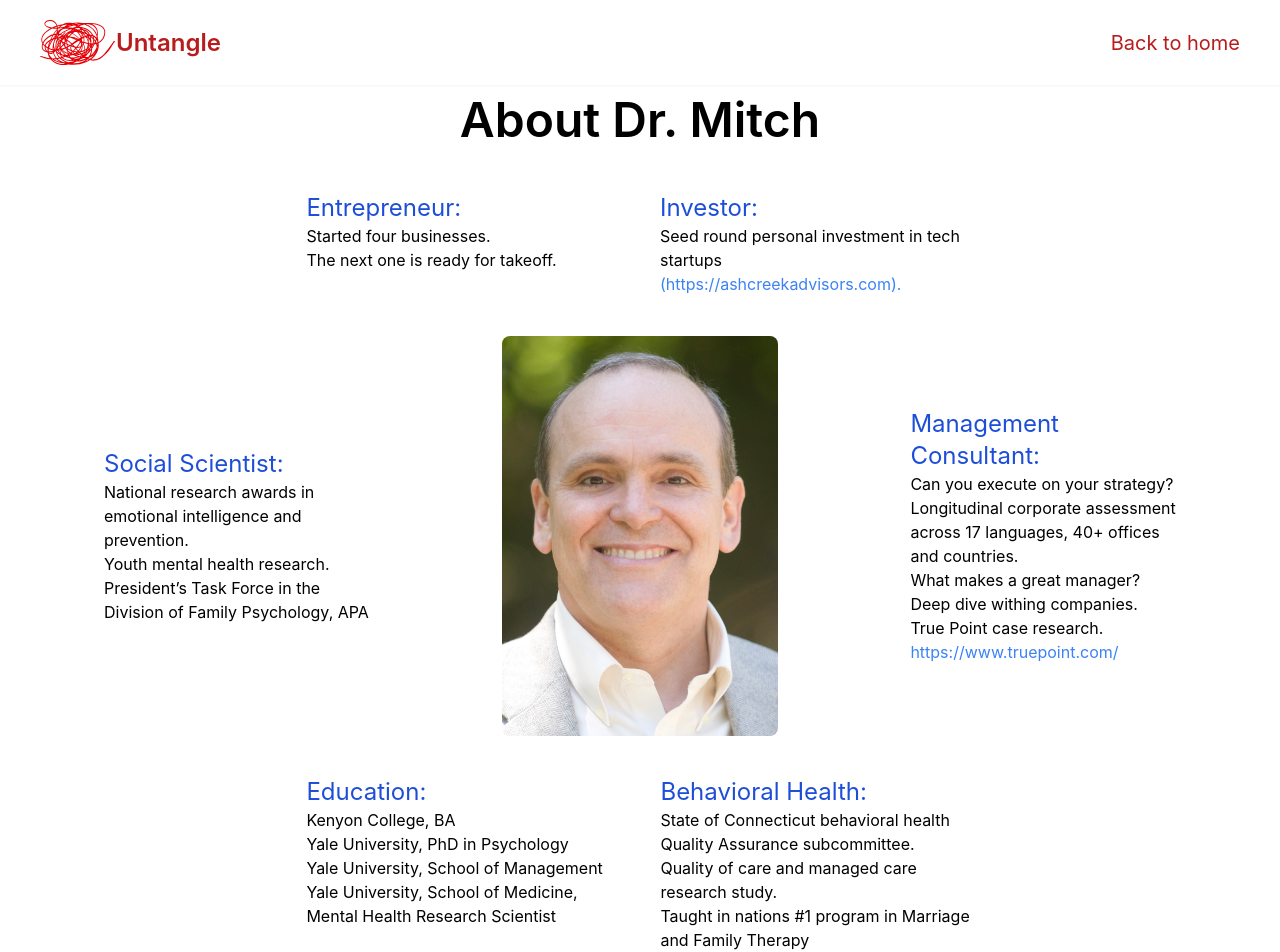
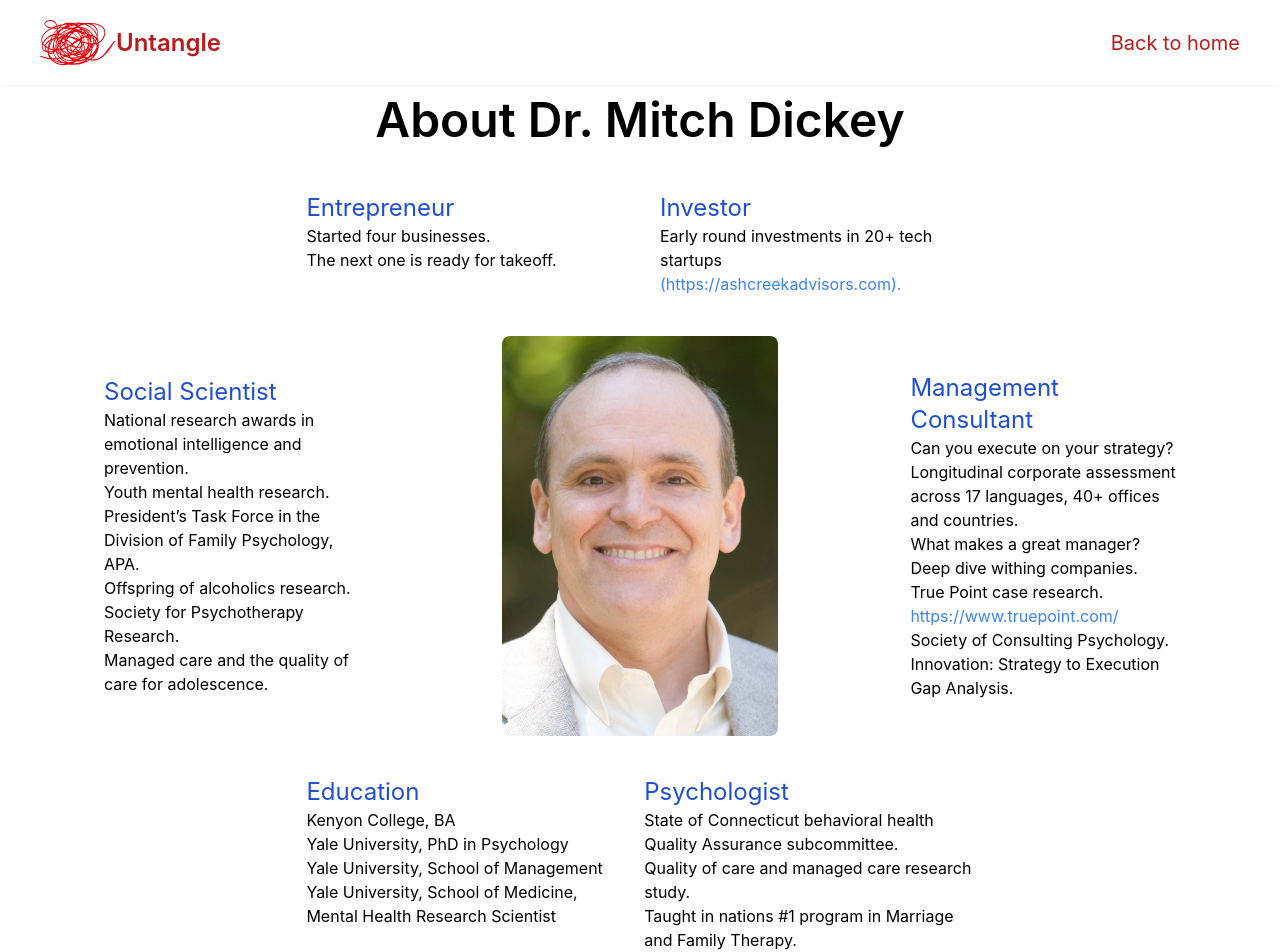
Before and after one commit to Lubwama-Emmanuel/Making_Adults, a React (Create React App) app: page /mitch in a window 1280 px wide. Shown: the top 952 px of the page. Built offline with nearby package versions, Linux system fonts and the light colour scheme.

Commit message:
feat:added new changes

```diff
--- a/package.json
+++ b/package.json
@@ -3,6 +3,7 @@
   "version": "0.1.0",
   "private": true,
   "dependencies": {
+    "@headlessui/react": "^1.7.17",
     "@testing-library/jest-dom": "^5.17.0",
     "@testing-library/react": "^13.4.0",
     "@testing-library/user-event": "^13.5.0",
--- a/src/components/About.jsx
+++ b/src/components/About.jsx
@@ -17,10 +17,10 @@ export default function About() {
         <Heading number={4} title={"About Dr.Mitch"} />
         <div className="mb-10 grid grid-cols-2 items-center">
           <div className="flex flex-col items-center space-y-10 px-2 sm:block sm:space-y-16">
-            <Aspect aspect={"investor"} />
-            <Aspect aspect={"Psychologist"} />
-            <Aspect aspect={"social scientist"} />
+            <Aspect aspect={"Investor in startups"} />
             <Aspect aspect={"serial entrepreneur"} />
+            <Aspect aspect={"Management consultant"} />
+            <Aspect aspect={"scientist"} />
           </div>
           <div className="flex justify-center">
             <img
@@ -46,7 +46,7 @@ function Aspect({ aspect }) {
   return (
     <div className="flex items-center justify-between gap-2">
       <div className="hidden h-[2px] w-auto flex-grow bg-[#000] sm:block"></div>
-      <h3 className="text-2xl capitalize">{aspect}</h3>
+      <h3 className="sm:text-2xl text-lg text-center capitalize">{aspect}</h3>
     </div>
   );
 }
--- a/src/components/Mitch.jsx
+++ b/src/components/Mitch.jsx
@@ -3,22 +3,22 @@ export default function Mitch() {
     <section className="mx-auto mt-24 max-w-screen-2xl">
       <div className="hidden sm:block">
         <h2 className="my-7 text-center text-5xl font-semibold capitalize">
-          about dr. mitch
+          about dr. mitch Dickey
         </h2>
         <div className="grid-rows-[auto_auto_auto m-auto grid w-[100%] space-y-5 lg:w-[90%]">
           <div className="mx-auto grid w-[95%] grid-cols-[auto_auto] items-start gap-10 px-3 py-5 lg:max-w-[60%]">
             <div>
               <div className="w-[300px]">
-                <p className=" text-2xl text-blue-700">Entrepreneur:</p>
+                <p className=" text-2xl text-blue-700">Entrepreneur</p>
                 <p>Started four businesses.</p>
                 <p>The next one is ready for takeoff.</p>
               </div>
             </div>
             <div>
               <div className="w-[300px]">
-                <p className="text-2xl text-blue-700">Investor:</p>
+                <p className="text-2xl text-blue-700">Investor</p>
                 <p>
-                  Seed round personal investment in tech startups{" "}
+                  Early round investments in 20+ tech startups{" "}
                   <a
                     href="https://ashcreekadvisors.com"
                     target="_blank"
@@ -34,7 +34,7 @@ export default function Mitch() {
           <div className="grid items-center lg:grid-cols-[30%_40%_30%]">
             <div className="px-10 py-8">
               <div>
-                <p className="text-2xl text-blue-700">Social Scientist:</p>
+                <p className="text-2xl text-blue-700">Social Scientist</p>
                 <p>
                   National research awards in emotional intelligence and
                   prevention.
@@ -42,8 +42,11 @@ export default function Mitch() {
                 <p>Youth mental health research.</p>
                 <p>
                   President’s Task Force in the Division of Family Psychology,
-                  APA{" "}
+                  APA.
                 </p>
+                <p>Offspring of alcoholics research.</p>
+                <p>Society for Psychotherapy Research.</p>
+                <p>Managed care and the quality of care for adolescence.</p>
               </div>
             </div>
             <div className="flex justify-center">
@@ -55,7 +58,7 @@ export default function Mitch() {
             </div>
             <div className="">
               <div className="px-10 py-8">
-                <p className="text-2xl text-blue-700">Management Consultant:</p>
+                <p className="text-2xl text-blue-700">Management Consultant</p>
                 <p>Can you execute on your strategy?</p>
                 <p>
                   Longitudinal corporate assessment across 17 languages, 40+
@@ -73,13 +76,15 @@ export default function Mitch() {
                     https://www.truepoint.com/
                   </a>
                 </p>
+                <p>Society of Consulting Psychology.</p>
+                <p>Innovation: Strategy to Execution Gap Analysis.</p>
               </div>
             </div>
           </div>
           <div className="mx-auto grid w-[95%] grid-cols-[auto_auto] items-start gap-10 px-3 py-5 lg:max-w-[60%]">
             <div className="">
               <div>
-                <p className="text-2xl text-blue-700">Education:</p>
+                <p className="text-2xl text-blue-700">Education</p>
                 <p>Kenyon College, BA</p>
                 <p>Yale University, PhD in Psychology</p>
                 <p>Yale University, School of Management</p>
@@ -91,15 +96,17 @@ export default function Mitch() {
             </div>
             <div className="">
               <div>
-                <p className="text-2xl text-blue-700">Behavioral Health:</p>
+                <p className="text-2xl text-blue-700">Psychologist</p>
                 <p>
                   State of Connecticut behavioral health Quality Assurance
                   subcommittee.
                 </p>
                 <p>Quality of care and managed care research study.</p>
                 <p>
-                  Taught in nations #1 program in Marriage and Family Therapy
+                  Taught in nations #1 program in Marriage and Family Therapy.
                 </p>
+                <p>AAMFT Approved Supervisor.</p>
+                <p>Trained 8 cohorts of family therapists.</p>
               </div>
             </div>
           </div>
@@ -110,7 +117,7 @@ export default function Mitch() {
       </div>
       <div className="sm:hidden">
         <h2 className=" my-7 text-center text-4xl font-semibold capitalize">
-          about dr. mitch
+          about dr. mitch Dickey
         </h2>
         <div className="grid-row-7 grid space-y-4 px-4">
           <div className="flex justify-center">
@@ -121,22 +128,25 @@ export default function Mitch() {
             />
           </div>
           <div>
-            <p className=" text-2xl text-blue-700">Entrepreneur:</p>
+            <p className=" text-2xl text-blue-700">Entrepreneur</p>
             <p>Started four businesses.</p>
             <p>The next one is ready for takeoff.</p>
           </div>
           <div className="">
-            <p className="text-2xl text-blue-700">Social Scientist:</p>
+            <p className="text-2xl text-blue-700">Social Scientist</p>
             <p>
               National research awards in emotional intelligence and prevention.
             </p>
             <p>Youth mental health research.</p>
             <p>
-              President’s Task Force in the Division of Family Psychology, APA{" "}
+              President’s Task Force in the Division of Family Psychology, APA.
             </p>
+            <p>Offspring of alcoholics research.</p>
+            <p>Society for Psychotherapy Research.</p>
+            <p>Managed care and the quality of care for adolescence.</p>
           </div>
           <div className="">
-            <p className="text-2xl text-blue-700">Education:</p>
+            <p className="text-2xl text-blue-700">Education</p>
             <p>Kenyon College, BA</p>
             <p>Yale University, PhD in Psychology</p>
             <p>Yale University, School of Management</p>
@@ -146,7 +156,7 @@ export default function Mitch() {
             </p>
           </div>
           <div className="">
-            <p className="text-2xl text-blue-700">Management Consultant:</p>
+            <p className="text-2xl text-blue-700">Management Consultant</p>
             <p>Can you execute on your strategy?</p>
             <p>
               Longitudinal corporate assessment across 17 languages, 40+ offices
@@ -164,12 +174,13 @@ export default function Mitch() {
                 https://www.truepoint.com/
               </a>
             </p>
+            <p>Society of Consulting Psychology.</p>
+            <p>Innovation: Strategy to Execution Gap Analysis.</p>
           </div>
           <div>
-            <p className="text-2xl text-blue-700">Investor:</p>
+            <p className="text-2xl text-blue-700">Investor</p>
             <p>
-              {" "}
-              Seed round personal investment in tech startups
+              Early round investments in 20+ tech startups{" "}
               <a
                 href="https://ashcreekadvisors.com"
                 target="_blank"
@@ -181,13 +192,15 @@ export default function Mitch() {
             </p>
           </div>
           <div className="">
-            <p className="text-2xl text-blue-700">Behavioral Health:</p>
+            <p className="text-2xl text-blue-700">Psychologist</p>
             <p>
               State of Connecticut behavioral health Quality Assurance
               subcommittee.
             </p>
             <p>Quality of care and managed care research study.</p>
-            <p>Taught in nations #1 program in Marriage and Family Therapy</p>
+            <p>Taught in nations #1 program in Marriage and Family Therapy.</p>
+            <p>AAMFT Approved Supervisor.</p>
+            <p>Trained 8 cohorts of family therapists.</p>
           </div>
         </div>
 
--- a/src/components/MobileMenu.jsx
+++ b/src/components/MobileMenu.jsx
@@ -2,7 +2,7 @@ import Links from "../ui/Links";
 
 export default function MobileMenu({ setClicked }) {
   return (
-    <div className="bg-stone-100 z-50 h-[25svh] left-0 right-0 absolute py-2 text-center">
+    <div className="bg-stone-100 z-50 h-[25svh] top-0 mt-20 left-0 right-0 fixed py-2 text-center">
       <Links
         styles={"text-red-700 text-xl space-y-3 py-0"}
         setClicked={setClicked}
--- a/src/ui/Separator.jsx
+++ b/src/ui/Separator.jsx
@@ -1,6 +1,6 @@
 export default function Separator({ isMarginBottom = true, style }) {
-  const base = ` m-auto mt-14 h-[2px] max-w-[95%] + ${style}`;
-  const marginHere = base + " mb-14";
+  const base = ` m-auto sm:mt-20 mt-14 h-[2px] max-w-[95%] + ${style}`;
+  const marginHere = base + " sm:mb-20 mb-14";
   return (
     <div className={isMarginBottom ? `${marginHere}` : `${base}`}>
       <img src="images/vector_large.png" alt="separator" className="w-[100%]" />
```
Also changed, not shown: src/components/Contact.jsx (+2 -18 lines), firebase.json, 1 other file (tests, documents, lock files or other folders).
